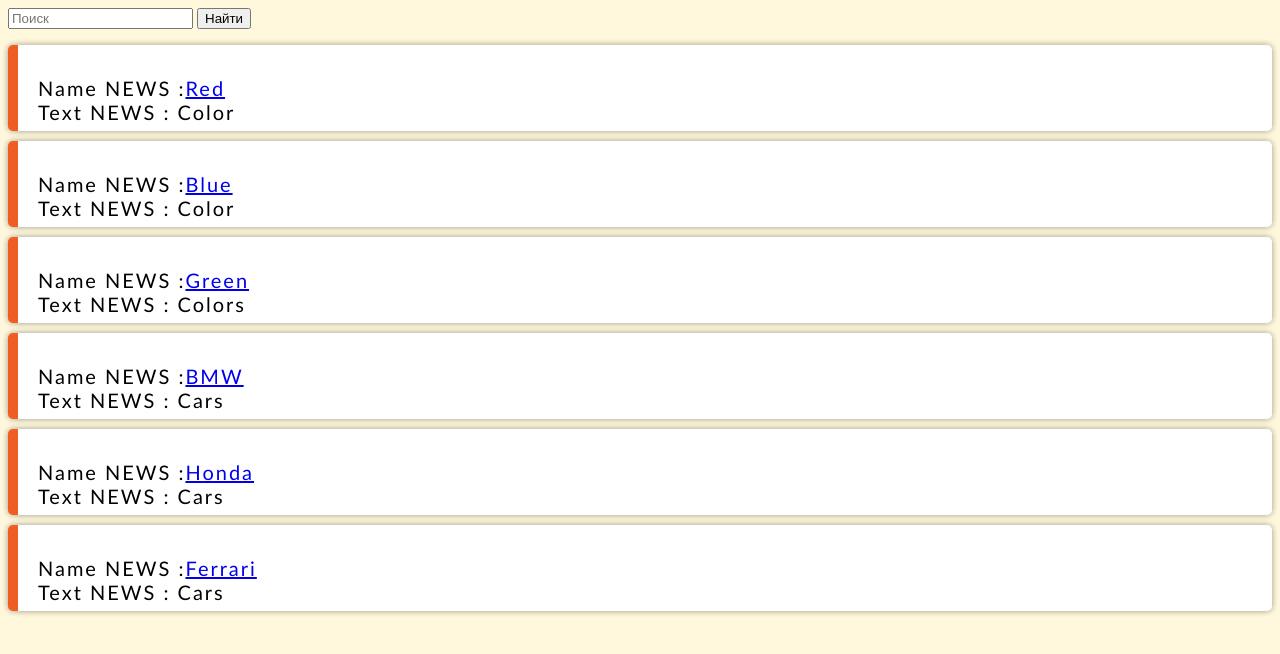
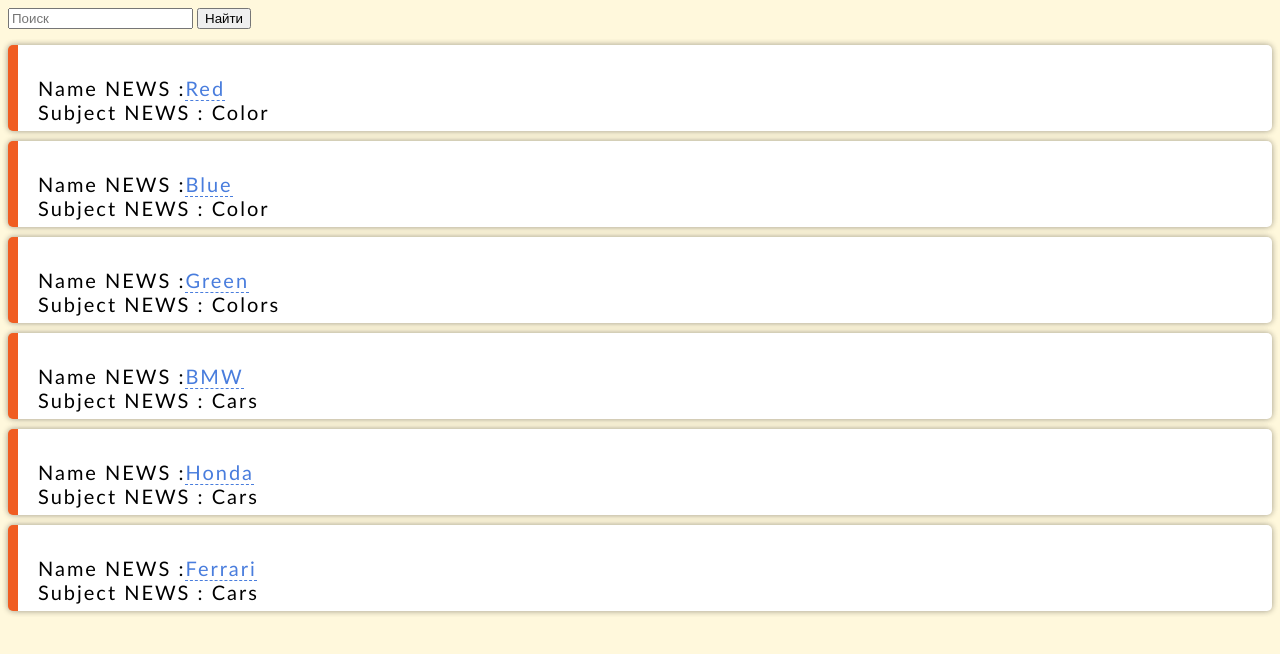
Before and after one commit to ploxxx/db_article, a PHP site: page / in a window 1280 px wide. Shown: the top 654 px of the page. Run offline with PHP 8.4, Linux system fonts and the light colour scheme; data comes from the database, SQL or seed files in the repository.

Commit message:
style for link

```diff
--- a/SettingDB/article_db.sql
+++ b/SettingDB/article_db.sql
@@ -41,7 +41,7 @@ CREATE TABLE `article` (
 INSERT INTO `article` (`Id`, `Name`, `Subject`, `Text`) VALUES
 (1, 'Red', 'Color', 'The adjective \" red \" in the color meaning of the Slavic languages is peculiar only to Russian. In the original meaning, it occurs only in phraseological phrases such as: \"the debt is red with payment\", \"for the sake of a red word\", \"red price\", \"red fish\", \"red girl\", \"for peace and death is red\"'),
 (2, 'Blue', 'Color', 'The name of the color group. The spectral blue color is felt by a person under the influence of electromagnetic radiation with wavelengths in the range of 440-485 nm. One of the main colors in the KZS system.'),
-(3, 'Green', 'Colors', 'One of the three primary colors, along with red and blue, green is considered the color of visible electromagnetic radiation (light) with wavelengths lying in the range of approximately 510-550 nm[1]'),
+(3, 'Green', 'Colors', 'One of the three primary colors, along with , green is considered the color of visible electromagnetic radiation (light) with wavelengths lying in the range of approximately 510-550 nm[1]'),
 (4, 'BMW', 'Cars', 'In Russian, the name \"BMW\" is pronounced \"be-em-ve\", which is close to the German pronunciation; occasionally there is a spelling \"BMW\".'),
 (5, 'Honda', 'Cars', 'Honda was the first Japanese car manufacturer to release a special luxury brand — Acura in 1986. In addition to the main automobile and motorcycle business, Honda also produces garden equipment, boat engines, jet skis and generators, as well as other products'),
 (6, 'Ferrari', 'Cars', 'The racing team, called\" Scuderia Ferrari \" (Scuderia Ferrari) was founded by Enzo Ferrari in 1929. It began to produce vehicles only in 1947[1].');
--- a/index.php
+++ b/index.php
@@ -30,7 +30,7 @@
     </form>
     <ul class="border">
         <?php for($i = 0 ; $i < count($arr1) ; $i++){ ?>
-        <li><?php  echo '<br> Name NEWS :<a href=page.php?id='.$arr1[$i]['Id'].'>'.$arr1[$i]['Name'].'</a><br>'.'Text NEWS : '.$arr1[$i]['Subject'].'<br>';?> </li>
+        <li><?php  echo '<br> Name NEWS :<a href=page.php?id='.$arr1[$i]['Id'].'>'.$arr1[$i]['Name'].'</a><br>'.'Subject NEWS : '.$arr1[$i]['Subject'].'<br>';?> </li>
         <?php } ?>
     </ul>
 </body>
--- a/search.php
+++ b/search.php
@@ -25,10 +25,11 @@
             }
         }
         else{
-            $text = "<p>Задан пустой поисковый запрос.</p>";
+            $text = "<p>Clear.</p>";
         }
         return $text."</ul>";
     }
+    echo "<button type='button'><a href='index.php'>Back</a></button>";
     if (!empty($_POST['query'])) {
         $search_result = search ($_POST['query']);
         echo $search_result;
--- a/style/style.css
+++ b/style/style.css
@@ -21,3 +21,21 @@ body{
     letter-spacing: 2px;
     transition: 0.3s all linear;
 }
+a{
+    text-decoration: none;
+}
+a:link {
+    color: #497DDD;
+    border-bottom: 1px dashed;
+  }
+  a:visited {
+    color: #EF7D55;
+  }
+  a:hover {
+    color: #154088;
+    border-bottom: .07em solid;
+  }
+  a:active {
+    color: #497DDD;
+    border-bottom: 1px dashed;
+  }
```
